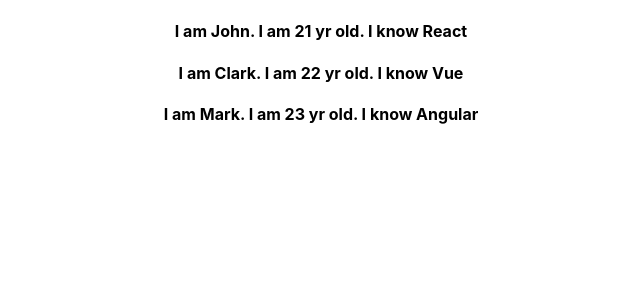
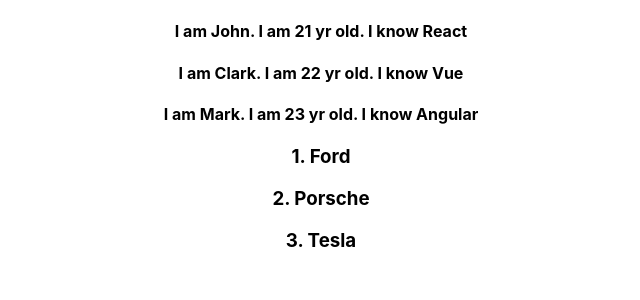
Before and after one commit to GeekShubhamRajput/react-js-learning, a React (Create React App) app: page / in a window 1280 px wide. Shown: the top 300 px of the page, without its empty margins (319-959 px from the left). Built offline with nearby package versions, Linux system fonts and the light colour scheme.

Commit message:
Index as key

```diff
--- a/src/App.js
+++ b/src/App.js
@@ -1,12 +1,14 @@
 import './App.css';
 import UserGreeting from "./components/UserGreeting"
 import PersonList from "./components/PersonList"
+import CarCompany from "./components/CarCompany"
 
 function App() {
   return (
     <div className="App">
       { /* <UserGreeting /> */ }
       <PersonList />
+      <CarCompany />
     </div>
   )
 }
--- /dev/null
+++ b/src/components/CarCompany.js
@@ -0,0 +1,10 @@
+import React from 'react'
+
+function CarCompany(){
+  var carCompanies = ["Ford", "Porsche", "Tesla"]
+  return(
+    carCompanies.map((name, index) => <h3 key={index}>{index + 1}. {name}</h3>)
+  )
+}
+
+export default CarCompany
```
